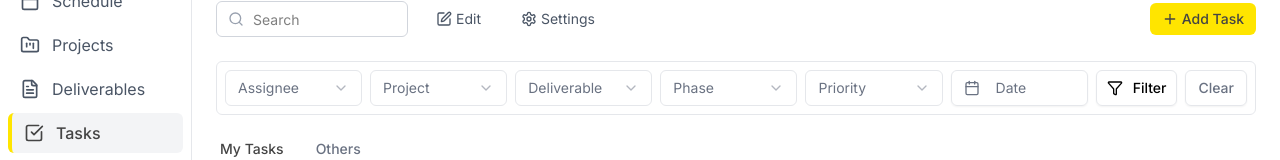
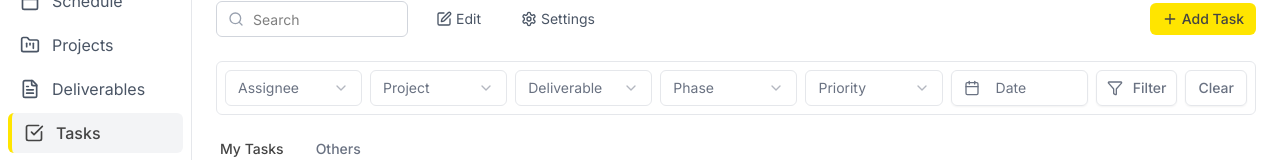
Before and after one commit to ons-khiari/Projectmanagement-EY-Template, a Next.js app: page /tasks in a window 1280 px wide. Shown: the part 143-303 px from the top of the page. Built offline with nearby package versions, Linux system fonts and the light colour scheme.

Commit message:
updates style filter tasks

```diff
--- a/components/task/task-filter.tsx
+++ b/components/task/task-filter.tsx
@@ -251,7 +251,7 @@ export function TaskFilterBar({ onFilterChange }: TaskFilterBarProps) {
         <Button
           variant="outline"
           size="sm"
-          className="h-9 border-gray-200 text-black hover:bg-gray-100"
+          className="h-9 border-gray-200 text-gray-500 hover:bg-gray-100 hover:text-black"
           onClick={handleApplyFilters}
         >
           <Filter className="h-4 w-4 mr-1" />
@@ -260,7 +260,7 @@ export function TaskFilterBar({ onFilterChange }: TaskFilterBarProps) {
         <Button
           variant="outline"
           size="sm"
-          className="h-9 border-gray-200 text-gray-500 hover:bg-gray-100"
+          className="h-9 border-gray-200 text-gray-500 hover:bg-gray-100 hover:text-black"
           onClick={handleClearFilters}
         >
           Clear
```
